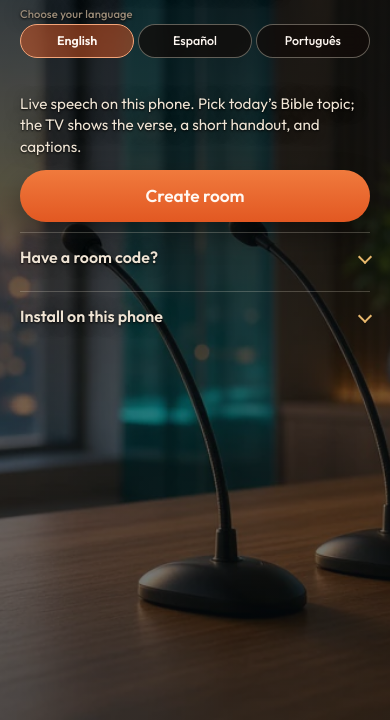
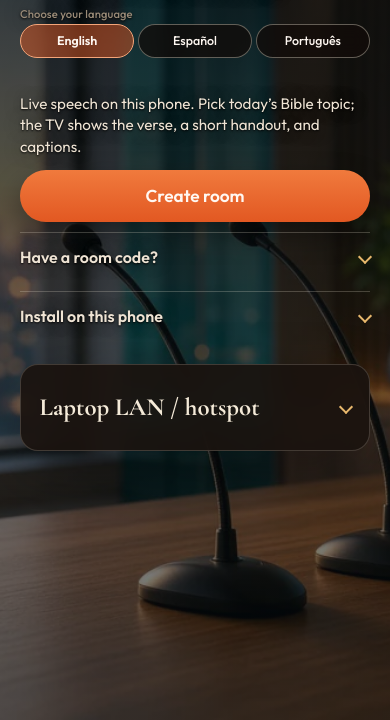
Before and after one commit to freddyja/fire-fellowship-captions, a website built with Vite: page index.html in a window 390 px wide. Shown: the part 124-844 px from the top of the page. Built offline with nearby package versions, Linux system fonts and the light colour scheme.

Commit message:
Restore Laptop LAN / hotspot on the main menu. (#41)
The local setup fold is back on the front screen only. Meeting mode stays off home and the host phone, and the LAN hint no longer points at that removed toggle.

Co-authored-by: Cursor Agent <cursoragent@cursor.com>
Co-authored-by: freddyja <freddyja@users.noreply.github.com>

```diff
--- a/src/local-setup.ts
+++ b/src/local-setup.ts
@@ -21,7 +21,7 @@ export function localSetupInnerHtml(): string {
         </ol>
         <p class="hint" data-this-origin-wrap hidden><span data-i18n="setup.originBefore">This device is already on</span> <code data-this-origin></code><span data-i18n="setup.originAfter"> — use that URL on the Fold and TV if they share this network.</span></p>
         <p class="hint" data-i18n="setup.micHint" data-i18n-mode="html">Use <strong>Chrome</strong> for the mic. Speech recognition may still need a network path to the device’s speech service (Chrome / Google), depending on the phone. That is not fully offline. <strong>Type a caption</strong> and Send if the mic cannot reach a recognizer.</p>
-        <p class="hint" data-i18n="setup.offlineHint" data-i18n-mode="html">Turn on <strong>Offline / Local meeting</strong> so captions use the built-in dictionary (no MyMemory). Optional laptop env: <code>TRANSLATE_PROVIDER=mock</code>.</p>
+        <p class="hint" data-i18n="setup.offlineHint" data-i18n-mode="html">Captions use the built-in dictionary (no MyMemory) when this browser already has the offline preference, or when the laptop env is <code>TRANSLATE_PROVIDER=mock</code>.</p>
       </div>
     </details>
   `;
--- a/src/styles.css
+++ b/src/styles.css
@@ -1341,6 +1341,10 @@ html[data-app-lang="pt"] .brand-compact .brand-tagline {
   scroll-margin-top: 1.25rem;
 }
 
+.home-screen > #local-setup.install-card {
+  margin-top: 0.85rem;
+}
+
 .topic-clear {
   letter-spacing: 0.06em;
   min-height: 44px;
--- a/src/ui-lang.ts
+++ b/src/ui-lang.ts
@@ -191,9 +191,9 @@ const STRINGS = {
     pt: "Use <strong>Chrome</strong> para o microfone. O reconhecimento de fala ainda pode precisar de um caminho de rede at\u00e9 o servi\u00e7o de voz do aparelho (Chrome / Google), conforme o celular. Isso n\u00e3o \u00e9 totalmente offline. <strong>Digite uma legenda</strong> e Enviar se o microfone n\u00e3o alcan\u00e7ar um reconhecedor.",
   },
   "setup.offlineHint": {
-    en: "Turn on <strong>Offline / Local meeting</strong> so captions use the built-in dictionary (no MyMemory). Optional laptop env: <code>TRANSLATE_PROVIDER=mock</code>.",
-    es: "Activa <strong>Reuni\u00f3n sin conexi\u00f3n / local</strong> para que los subt\u00edtulos usen el diccionario incluido (sin MyMemory). Variable opcional en la laptop: <code>TRANSLATE_PROVIDER=mock</code>.",
-    pt: "Ative <strong>Reuni\u00e3o offline / local</strong> para as legendas usarem o dicion\u00e1rio inclu\u00eddo (sem MyMemory). Vari\u00e1vel opcional no laptop: <code>TRANSLATE_PROVIDER=mock</code>.",
+    en: "Captions use the built-in dictionary (no MyMemory) when this browser already has the offline preference, or when the laptop env is <code>TRANSLATE_PROVIDER=mock</code>.",
+    es: "Los subt\u00edtulos usan el diccionario incluido (sin MyMemory) si este navegador ya tiene la preferencia sin conexi\u00f3n, o si la variable de la laptop es <code>TRANSLATE_PROVIDER=mock</code>.",
+    pt: "As legendas usam o dicion\u00e1rio inclu\u00eddo (sem MyMemory) se este navegador j\u00e1 tem a prefer\u00eancia offline, ou se a vari\u00e1vel do laptop for <code>TRANSLATE_PROVIDER=mock</code>.",
   },
 
   "join.roomWord": { en: "Room", es: "Sala", pt: "Sala" },
--- a/src/views/home.ts
+++ b/src/views/home.ts
@@ -6,6 +6,7 @@ import {
   subscribeInstall,
   wasJustInstalled,
 } from "../install";
+import { bindLocalSetup, localSetupInnerHtml } from "../local-setup";
 import { generateRoomCode, isRoomCode, normalizeRoomCode } from "../room";
 import { goto } from "../router";
 import { bindUiLangBar, t, uiLangBarHtml } from "../ui-lang";
@@ -41,6 +42,9 @@ export function mountHome(root: HTMLElement): () => void {
           </aside>
         </div>
       </details>
+      <aside class="install-card" id="local-setup" data-local-setup>
+        ${localSetupInnerHtml()}
+      </aside>
     </section>
   `;
 
@@ -52,6 +56,7 @@ export function mountHome(root: HTMLElement): () => void {
   const installCopy = root.querySelector("[data-install-copy]") as HTMLElement;
   const installBtn = root.querySelector("[data-install-btn]") as HTMLButtonElement;
   const installSteps = root.querySelector("[data-install-steps]") as HTMLOListElement;
+  const localSetup = root.querySelector("[data-local-setup]") as HTMLElement;
 
   const paintInstall = () => {
     const standalone = isStandaloneDisplay();
@@ -105,7 +110,17 @@ export function mountHome(root: HTMLElement): () => void {
   joinPhone?.addEventListener("click", onJoinPhone);
   installBtn.addEventListener("click", onInstall);
   const unsubscribe = subscribeInstall(paintInstall);
+  const unbindSetup = bindLocalSetup(localSetup);
   const unbindLang = bindUiLangBar(root, paintInstall);
+  const openLaptopSteps = () => {
+    const fold = localSetup.querySelector("details");
+    if (fold instanceof HTMLDetailsElement) fold.open = true;
+  };
+  const onHash = () => {
+    if (location.hash === "#local-setup") openLaptopSteps();
+  };
+  if (location.hash === "#local-setup") openLaptopSteps();
+  window.addEventListener("hashchange", onHash);
 
   return () => {
     create?.removeEventListener("click", onCreate);
@@ -113,7 +128,9 @@ export function mountHome(root: HTMLElement): () => void {
     form?.removeEventListener("submit", onJoin);
     joinPhone?.removeEventListener("click", onJoinPhone);
     installBtn.removeEventListener("click", onInstall);
+    window.removeEventListener("hashchange", onHash);
     unsubscribe();
+    unbindSetup();
     unbindLang();
   };
 }
```
Also changed, not shown: scripts/verify-production.mjs (+9 -2 lines).
